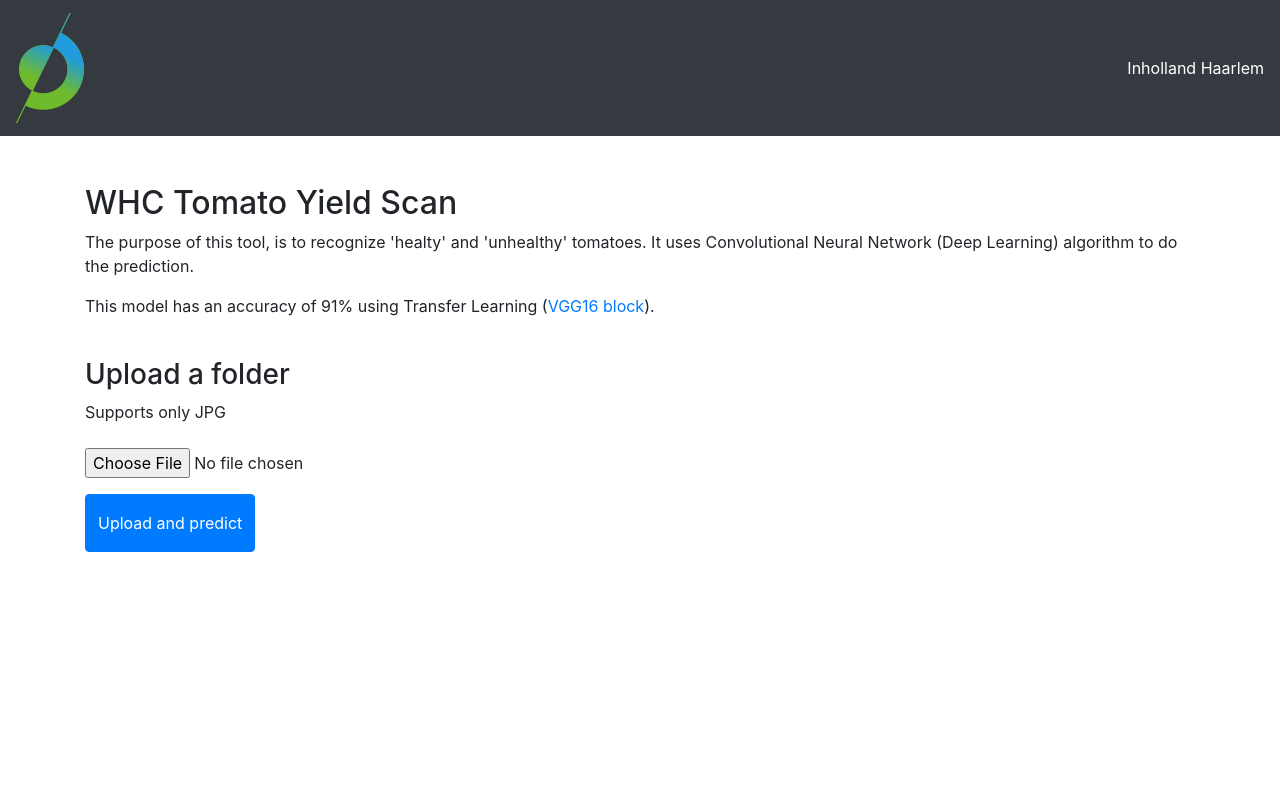
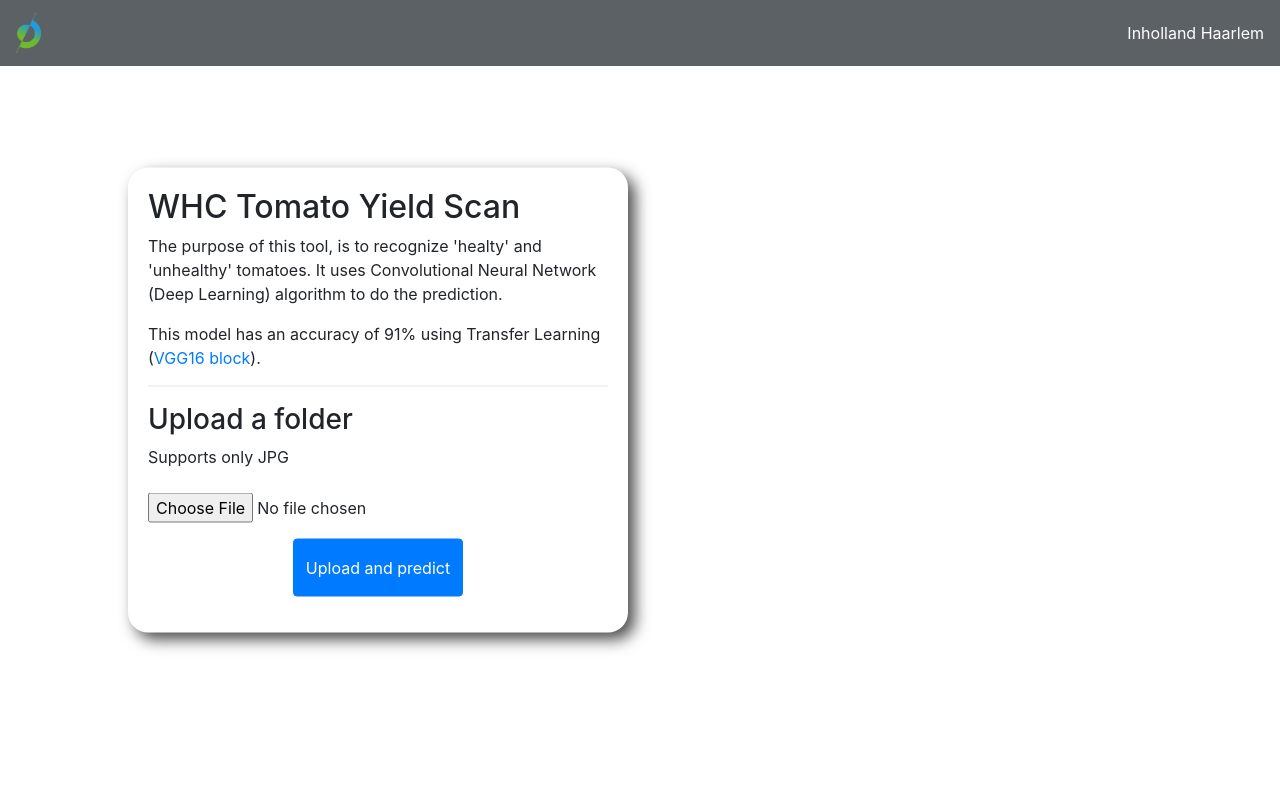
Before and after one commit to Jessevanduijne/4.2_WHC_Tomato_Yield_Scan, a Flask app: template App/templates/predict.html in a window 1280 px wide. Run offline with Flask 2, Linux system fonts and the light colour scheme; the template is opened without the code that fills it, so the values that code supplies are empty; some libraries are stand-ins or nearby versions.

Commit message:
restyled

```diff
--- a/App/main.py
+++ b/App/main.py
@@ -100,8 +100,8 @@ def predict_image(list, folder, model):
 @app.route("/", methods=["GET", "POST"])
 @cross_origin(origin="*",headers=["Content-Type","Authorization"])
 def render():
-    model = get_model()
     if request.method == "POST":
+        model = get_model()
         if request.files:
             # create folder in uploads
             folder_str = request.files["image[]"].filename
--- /dev/null
+++ b/App/static/style.css
@@ -0,0 +1,35 @@
+.predict {
+    top: 50%;
+    left: 10%;
+    background-color: white;
+    max-width: 500px;
+    padding: 20px;
+    transform: translateY(-50%);
+    border-radius: 20px;
+    box-shadow: 7px 7px 15px rgba(0, 0, 0, .7);
+}
+
+.tomatoSlider {
+    height: 100vh;
+    overflow: hidden;
+}
+
+.img {
+    width: 100%;
+}
+
+.navbar {
+    position: absolute;
+    top: 0;
+    left: 0;
+    width: 100%;
+    background-color: rgba(52, 58, 64, .8);
+}
+
+.brand-logo {
+    height: 40px;
+}
+
+.results {
+    margin-top: 80px;;
+}
--- a/App/static/tomatoSlider.js
+++ b/App/static/tomatoSlider.js
@@ -1,5 +1,4 @@
 $(document).ready(function(){
-    console.log('document loaded');
     $('.tomatoSlider').slick({
         infinite: true,
         fade: true,
--- a/App/templates/base.html
+++ b/App/templates/base.html
@@ -21,12 +21,9 @@
     </head>
     <body>
 
-        {% include 'navbar.html' %}
+        {% block content %}
+        {% endblock %}
 
-        <div class="container">
-            {% block content %}
-            {% endblock %}
-        </div>
         <div class="container">
             {% block grid %}
             {% endblock %}
--- a/App/templates/image-grid.html
+++ b/App/templates/image-grid.html
@@ -1,7 +1,9 @@
 {% extends 'base.html' %}
 {% block grid %}
 
-<h2 class="mt-4">Results</h2>
+{% include 'navbar.html' %}
+
+<h2 class="results">Results</h2>
 <div class="hidden-data d-none">
     {% for key, value in summary.items() %}
         <label id="JS-{{key}}">{{value}}</label>
@@ -14,6 +16,7 @@
     </div>
 </div>
 <h3><a data-toggle="collapse" href="#collapseExample" role="button" aria-expanded="false" aria-controls="collapseExample">Toggle all predicted images</a></h3>
+<a href="{{ url_for('render') }}">Predict another set</a>
 <div class="collapse" id="collapseExample">
     <div class="row flex-wrap">
         {% for key, value in result.items() %}
--- a/App/templates/navbar.html
+++ b/App/templates/navbar.html
@@ -1,4 +1,4 @@
-<nav class="navbar navbar-dark bg-dark">
+<nav class="navbar navbar-dark">
     <a href="{{ url_for('render') }}" class="navbar-brand"><img src="{{ url_for('static', filename='whc-logo.png') }}" class="brand-logo" alt="World Horti Center logo"></a>
     <span class="navbar-text">
         <a href="https://www.inholland.nl/" target="_blank">Inholland Haarlem</a>
--- a/App/templates/predict.html
+++ b/App/templates/predict.html
@@ -2,7 +2,7 @@
 {% block title%}WHC - predict {% endblock %}
 {% block content %}
 
-<div class="tomatoSlider mt-4">
+<div class="tomatoSlider">
     {% for photo in tomatoes %}
     <div>
         <img src="../static/tomatoSlider/{{photo}}" alt="{{photo}}" class="img img-fluid">
@@ -11,32 +11,32 @@
 </div>
 <script src="{{ url_for('static', filename='tomatoSlider.js') }}"></script>
 
-<div class="row flex-column mt-4">
-    <div class="col">
-        <h2>WHC Tomato Yield Scan</h2>
-        <p>The purpose of this tool, is to recognize 'healty' and 'unhealthy' tomatoes. It uses Convolutional Neural Network (Deep Learning) algorithm to do the prediction. </p>
-        <p>This model has an accuracy of 91% using Transfer Learning (<a href="https://neurohive.io/en/popular-networks/vgg16/" target="_blank">VGG16 block</a>).</p>
-    </div>
-</div>
+{% include 'navbar.html' %}
 
-<div class="row flex-column mt-4">
-    <div class="col">
+<div class="position-absolute predict">
+    <h2>WHC Tomato Yield Scan</h2>
+    <p>The purpose of this tool, is to recognize 'healty' and 'unhealthy' tomatoes. It uses Convolutional Neural Network (Deep Learning) algorithm to do the prediction. </p>
+    <p>This model has an accuracy of 91% using Transfer Learning (<a href="https://neurohive.io/en/popular-networks/vgg16/" target="_blank">VGG16 block</a>).</p>
+    <hr>
+    <div class="predict-model">
         <h3>Upload a folder</h3>
         <form action="/" method="POST" enctype="multipart/form-data">
             <div class="form-group">
                 <label>Supports only JPG</label>
                 <input type="file" id="image-selector" class="form-control-file py-3" name="image[]" webkitdirectory mozdirectory >
-                <button id="predict-button" type="submit" class="btn btn-primary py-3">Upload and predict</button>
+                <div class="text-center">
+                    <button id="predict-button" type="submit" class="btn btn-primary py-3">Upload and predict</button>
+                </div>
+
             </div>
         </form>
     </div>
+</div>
 
     <div class="col">
         <div class="row">
             {% block item %}{% endblock %}
         </div>
     </div>
-
-    <h3 id="greeting"></h3>
 </div>
 {% endblock %}
```
Also changed, not shown: App/static/tomatoSlider/tomato1.jpg, App/static/tomatoSlider/tomato2.jpeg (deleted), App/static/tomatoSlider/tomato2.jpg (added), App/static/tomatoSlider/tomato3.jpg, App/static/tomatoSlider/tomato4.jpg.
